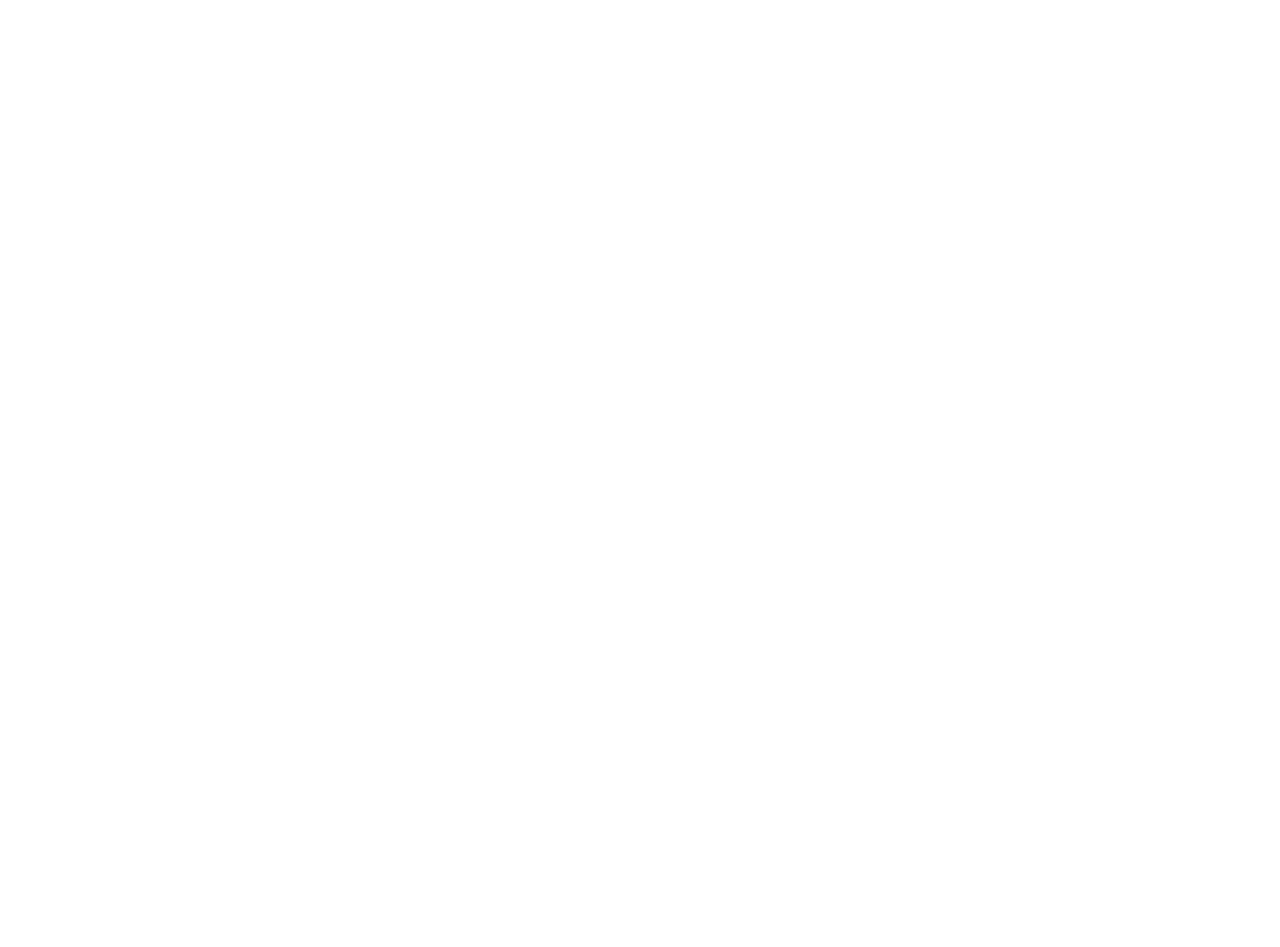
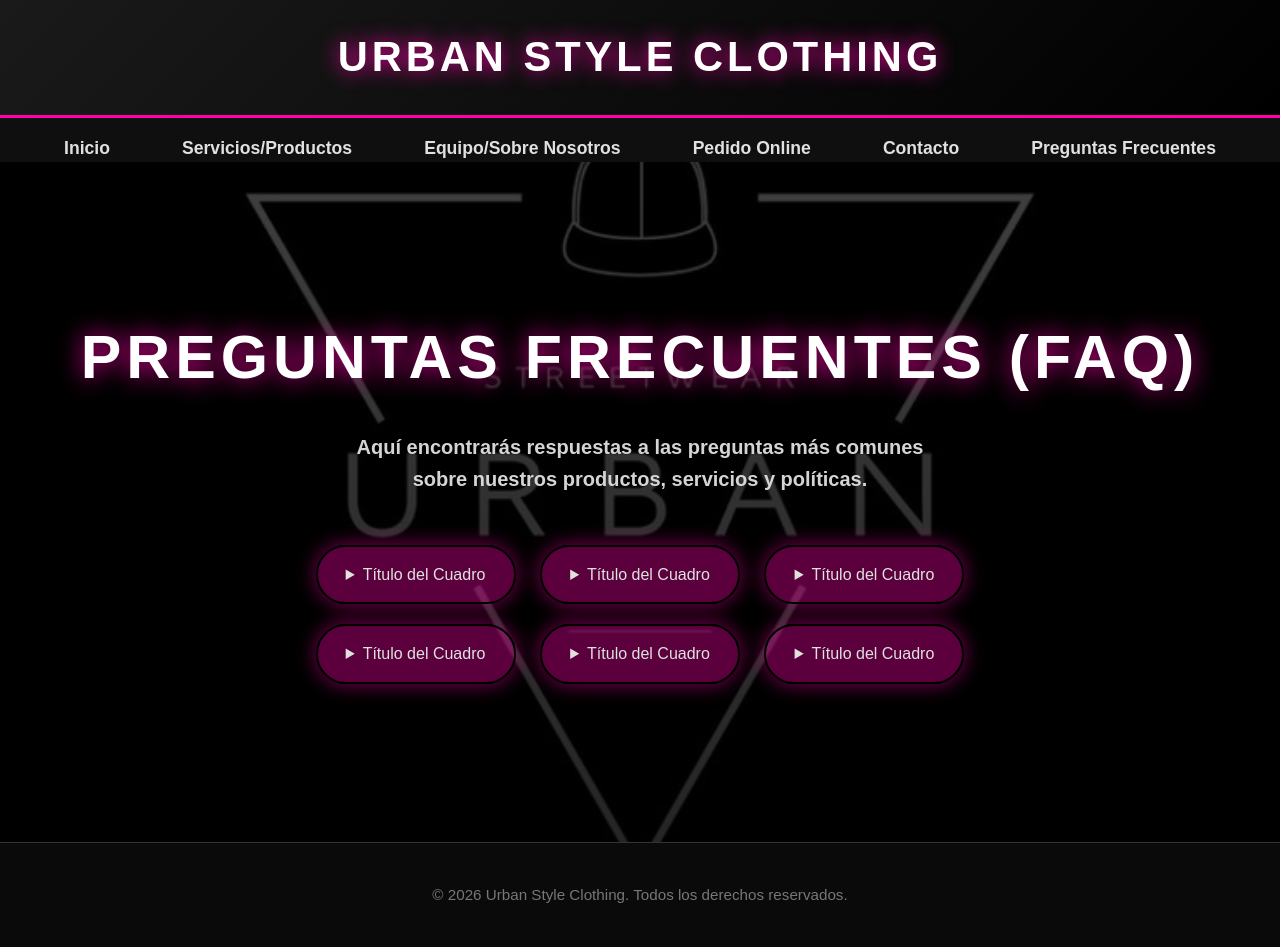
Before and after one commit to aguscepeda/tpn1-tiendaropa, a plain HTML site: page pages/faq.html in a window 1280 px wide. Before the commit the page ends 800 px from the top, so only its background shows below. Drawn offline with Linux system fonts and the light colour scheme.

Commit message:
agregue pagina faq, cuadros con preguntas y estilos nativos de la pagina

```diff
--- a/css/style.css
+++ b/css/style.css
@@ -278,7 +278,7 @@
     }
 
     .contenedor-servicios {
-    display: flex;           /* 🔥 horizontal */
+    display: flex;           /* horizontal */
     justify-content: center;
     gap: 30px;
     flex-wrap: wrap;         /* responsive */
@@ -292,5 +292,38 @@
     .subtitulo {
     text-align: center;   /* centra el texto */
     max-width: 600px;     /* limita el ancho */
-    margin: 0 auto;       /* 🔥 lo centra en la página */
+    margin: 0 auto;       /* lo centra en la página */
 }
+
+/*----------------------------- FAQ ----------------------------- */
+.contenedor-principal {
+  text-align: center; /* Centra los cuadros en la pantalla [6] */
+}
+
+.parrafo-faq {
+    text-align: center; /* Centra el texto del párrafo [7] */
+  max-width: 600px;   /* Limita el ancho del párrafo para mejor lectura [7] */
+  margin: 0 auto 40px; /* Centra el párrafo y agrega espacio debajo [7] */
+  color: #e0e0e0;     /* Color del texto del párrafo [7] */
+  font-size: 1;  /* Tamaño de letra del párrafo [7] */
+font-weight: 700;
+}
+
+
+.cuadro {
+  display: inline-block; /* Los ordena horizontalmente [6] */;
+  justify-content: center; /* centra horizontalmente */
+  vertical-align: top;   /* Mantiene la alineación al abrirse [8] */
+  width: 200px;          /* Ancho de cada cuadro [6] */
+  margin: 10px;          /* Espacio entre cuadros [9] */
+  padding: 15px;         /* Espacio interno [5] */
+  border: 2px solid rgb(0, 0, 0); /* Apariencia de cuadro [9] */
+  background-color: #ff00aa5b;
+  border-radius: 50px;/* Bordes redondeados para un estilo más suave [9] */
+  box-shadow: 0 0 20px rgba(255, 0, 170, 0.5); /* Sombra de neón para resaltar los cuadros [9] */
+  vertical-align: top;
+}
+
+.titulo-FAQ{
+    text-align: center; /* Centra los cuadros en la pantalla [6] */
+}
--- a/pages/faq.html
+++ b/pages/faq.html
@@ -0,0 +1,83 @@
+<!DOCTYPE html>
+<html lang="es">
+
+<head>
+    <meta charset="UTF-8">
+    <meta name="viewport" content="width=device-width, initial-scale=1.0">
+
+    <link rel="stylesheet" href="../css/style.css"> <!-- Enlace al archivo CSS externo -->
+    <link rel="shortcut icon" href="../assets/img/urbanStyle_logo.png" type="image/x-icon"> <!-- Enlace al favicon -->
+
+    <title>FAQ - Urban Style Clothing</title>
+</head>
+
+<body>
+
+    <header> <!-- Encabezado de página -->
+        <h1>Urban Style Clothing</h1> <!-- Nombre de la tienda -->
+    </header>
+
+    <nav> <!-- Barra de navegación -->
+        <ul>
+            <li><a href="../index.html" target="_self">Inicio</a></li>
+            <li><a href="./servicios.html" target="_self">Servicios/Productos</a></li>
+            <li><a href="./equipo.html" target="_self">Equipo/Sobre Nosotros</a></li>
+            <li><a href="./pedido.html" target="_self">Pedido Online</a></li>
+            <li><a href="./contacto.html" target="_self">Contacto</a></li>
+            <li><a href="./faq.html" target="_self">Preguntas Frecuentes</a></li>
+        </ul>
+    </nav>
+
+
+
+    <main>
+        <div class="titulo-faq">
+            <h2>Preguntas Frecuentes (FAQ)</h2>
+            <p = class="parrafo-faq"> Aquí encontrarás respuestas a las preguntas más comunes sobre nuestros productos, servicios y políticas.</p>
+        </div>
+
+<div class="contenedor-principal">
+
+    <details class="cuadro">
+        <summary>Título del Cuadro</summary>
+        <p>Este es el párrafo que se despliega al tocar el cuadro.</p>
+    </details>
+
+    <details class="cuadro">
+        <summary>Título del Cuadro</summary>
+        <p>Este es el párrafo que se despliega al tocar el cuadro.</p>
+    </details>
+
+    <details class="cuadro">
+        <summary>Título del Cuadro</summary>
+        <p>Este es el párrafo que se despliega al tocar el cuadro.</p>
+    </details>
+
+</div>
+
+
+<div class="contenedor-principal">
+
+    <details class="cuadro">
+        <summary>Título del Cuadro</summary>
+        <p>Este es el párrafo que se despliega al tocar el cuadro.</p>
+    </details>
+
+    <details class="cuadro">
+        <summary>Título del Cuadro</summary>
+        <p>Este es el párrafo que se despliega al tocar el cuadro.</p>
+    </details>
+
+    <details class="cuadro">
+        <summary>Título del Cuadro</summary>
+        <p>Este es el párrafo que se despliega al tocar el cuadro.</p>
+    </details>
+
+</div>
+    </main>
+
+
+    <footer>
+        <p>&copy; 2026 Urban Style Clothing. Todos los derechos reservados.</p>
+    </footer>
+</body>
```
